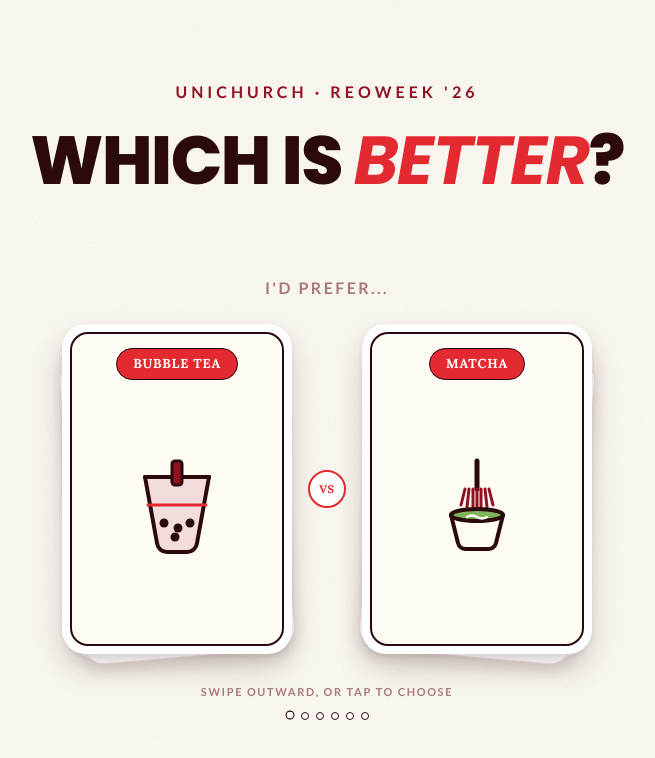
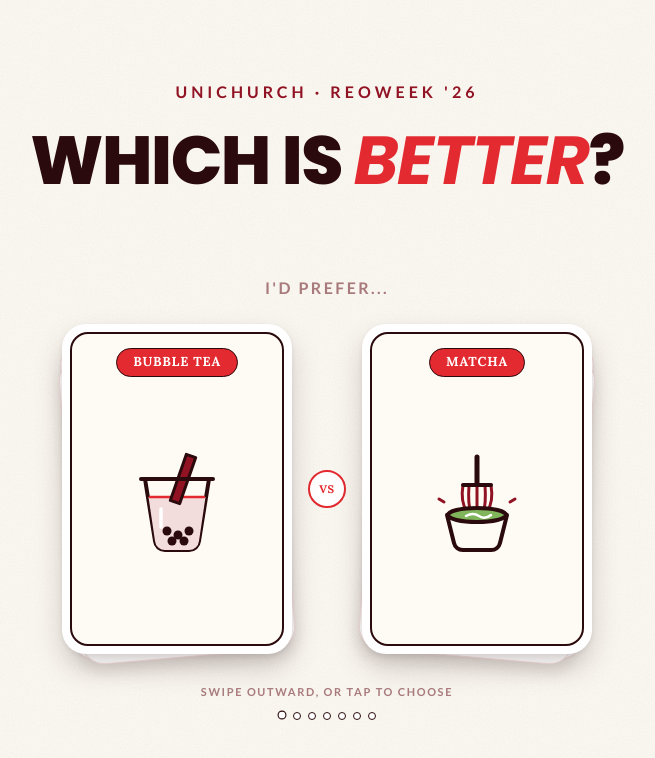
Before and after one commit to johnchen383/reoweek, a React (Vite) app: page / in a window 1280 px wide. Shown: the top 758 px of the page, without its empty margins (313-968 px from the left). Built offline with nearby package versions, Linux system fonts and the light colour scheme.

Commit message:
feat: update questions

```diff
--- a/src/components/CardIcon.tsx
+++ b/src/components/CardIcon.tsx
@@ -122,36 +122,48 @@ const ICONS: Record<string, ReactElement> = {
 
   Happiness: (
     <svg viewBox="0 0 120 120" fill="none" xmlns="http://www.w3.org/2000/svg">
+      {/* face */}
       <circle
         cx="60"
-        cy="62"
+        cy="60"
         r="36"
         fill="#FEFAF4"
         stroke="#2a0a0c"
         strokeWidth="4"
       />
+      {/* happy eyes */}
       <path
-        d="M40 57 q6 -8 12 0"
+        d="M39 53 q8 -10 16 0"
         stroke="#2a0a0c"
         strokeWidth="4"
         strokeLinecap="round"
       />
       <path
-        d="M68 57 q6 -8 12 0"
+        d="M65 53 q8 -10 16 0"
         stroke="#2a0a0c"
         strokeWidth="4"
         strokeLinecap="round"
       />
+      {/* beaming grin */}
       <path
-        d="M42 68 Q60 88 78 68"
-        stroke="#E22A30"
-        strokeWidth="5"
+        d="M41 64 Q60 88 79 64 Z"
+        fill="#E22A30"
+        stroke="#2a0a0c"
+        strokeWidth="4"
+        strokeLinejoin="round"
+      />
+      <path
+        d="M41 64 H79"
+        stroke="#2a0a0c"
+        strokeWidth="4"
         strokeLinecap="round"
       />
-      <ellipse cx="34" cy="67" rx="5" ry="3.5" fill="#f3dcdc" />
-      <ellipse cx="86" cy="67" rx="5" ry="3.5" fill="#f3dcdc" />
+      {/* blush */}
+      <ellipse cx="31" cy="66" rx="5" ry="3.5" fill="#f3dcdc" />
+      <ellipse cx="89" cy="66" rx="5" ry="3.5" fill="#f3dcdc" />
+      {/* sparkles */}
       <path
-        d="M25 25 l6 6 M95 25 l-6 6 M60 11 v9"
+        d="M20 26 l6 6 M100 26 l-6 6 M60 6 v9"
         stroke="#911223"
         strokeWidth="3.5"
         strokeLinecap="round"
@@ -161,43 +173,56 @@ const ICONS: Record<string, ReactElement> = {
 
   Purpose: (
     <svg viewBox="0 0 120 120" fill="none" xmlns="http://www.w3.org/2000/svg">
+      {/* target rings */}
       <circle
-        cx="57"
-        cy="63"
-        r="36"
+        cx="52"
+        cy="66"
+        r="34"
         fill="#FEFAF4"
         stroke="#2a0a0c"
         strokeWidth="4"
       />
       <circle
-        cx="57"
-        cy="63"
-        r="23"
+        cx="52"
+        cy="66"
+        r="22"
         fill="#ffffff"
         stroke="#911223"
         strokeWidth="4"
       />
       <circle
-        cx="57"
-        cy="63"
-        r="10"
+        cx="52"
+        cy="66"
+        r="11"
         fill="#E22A30"
         stroke="#2a0a0c"
         strokeWidth="3.5"
       />
+      {/* shaft */}
       <path
-        d="M95 17 L63 57"
+        d="M62 56 L96 22"
         stroke="#2a0a0c"
         strokeWidth="4.5"
         strokeLinecap="round"
       />
+      {/* arrowhead in the bullseye */}
       <path
-        d="M93 20 l9 -11 M88 26 l9 -11"
+        d="M52 66 L66 60 L58 52 Z"
+        fill="#2a0a0c"
+        stroke="#2a0a0c"
+        strokeWidth="2.5"
+        strokeLinejoin="round"
+      />
+      {/* fletching */}
+      <path
+        d="M96 22 L84 25 M96 22 L93 34"
         stroke="#E22A30"
         strokeWidth="4"
         strokeLinecap="round"
       />
-      <path d="M63 57 L75 51 L66 44 Z" fill="#2a0a0c" />
+      {/* sparkles */}
+      <circle cx="18" cy="44" r="2.5" fill="#911223" />
+      <circle cx="92" cy="98" r="2.5" fill="#911223" />
     </svg>
   ),
 
@@ -315,39 +340,54 @@ const ICONS: Record<string, ReactElement> = {
 
   "Bubble tea": (
     <svg viewBox="0 0 120 120" fill="none" xmlns="http://www.w3.org/2000/svg">
+      {/* cup */}
       <path
-        d="M28 30 H92 L80 96 a10 10 0 0 1 -10 9 H50 a10 10 0 0 1 -10 -9 Z"
-        fill="#f3dcdc"
+        d="M28 34 H92 L82 96 A10 10 0 0 1 72 105 H48 A10 10 0 0 1 38 96 Z"
+        fill="#FEFAF4"
         stroke="#2a0a0c"
         strokeWidth="4"
         strokeLinejoin="round"
       />
+      {/* drink */}
       <path
-        d="M28 30 H92"
+        d="M31.5 52 H88.5 L82 96 A10 10 0 0 1 72 105 H48 A10 10 0 0 1 38 96 Z"
+        fill="#f3dcdc"
+      />
+      {/* liquid surface */}
+      <path
+        d="M33 52 H87"
+        stroke="#E22A30"
+        strokeWidth="2.5"
+        strokeLinecap="round"
+      />
+      {/* shine */}
+      <path
+        d="M44 64 V82"
+        stroke="#ffffff"
+        strokeWidth="3.5"
+        strokeLinecap="round"
+      />
+      {/* straw */}
+      <path
+        d="M69.3 9.4 L78.7 12.6 L62.7 58.6 L53.3 55.4 Z"
+        fill="#911223"
+        stroke="#2a0a0c"
+        strokeWidth="3"
+        strokeLinejoin="round"
+      />
+      {/* lid */}
+      <path
+        d="M24 34 H96"
         stroke="#2a0a0c"
         strokeWidth="4"
         strokeLinecap="round"
       />
-      <rect
-        x="55"
-        y="14"
-        width="10"
-        height="24"
-        rx="3"
-        fill="#911223"
-        stroke="#2a0a0c"
-        strokeWidth="3"
-      />
-      <path
-        d="M31 58 H89"
-        stroke="#E22A30"
-        strokeWidth="3"
-        strokeLinecap="round"
-      />
-      <circle cx="47" cy="76" r="4.5" fill="#2a0a0c" />
-      <circle cx="61" cy="81" r="4.5" fill="#2a0a0c" />
-      <circle cx="73" cy="76" r="4.5" fill="#2a0a0c" />
-      <circle cx="58" cy="90" r="4.5" fill="#2a0a0c" />
+      {/* pearls */}
+      <circle cx="50" cy="86" r="4.5" fill="#2a0a0c" />
+      <circle cx="61" cy="90" r="4.5" fill="#2a0a0c" />
+      <circle cx="72" cy="86" r="4.5" fill="#2a0a0c" />
+      <circle cx="55" cy="96" r="4.5" fill="#2a0a0c" />
+      <circle cx="67" cy="96" r="4.5" fill="#2a0a0c" />
     </svg>
   ),
 
@@ -355,7 +395,7 @@ const ICONS: Record<string, ReactElement> = {
     <svg viewBox="0 0 120 120" fill="none" xmlns="http://www.w3.org/2000/svg">
       {/* whisk handle */}
       <path
-        d="M60 14 V42"
+        d="M60 12 V38"
         stroke="#2a0a0c"
         strokeWidth="5"
         strokeLinecap="round"
@@ -363,46 +403,60 @@ const ICONS: Record<string, ReactElement> = {
 
       {/* whisk tines */}
       <path
-        d="M48 42 L44 58
-         M52 42 L50 60
-         M56 42 L56 61
-         M60 42 L60 62
-         M64 42 L64 61
-         M68 42 L70 60
-         M72 42 L76 58"
+        d="M46 40 C44 52 46 61 50 67
+         M52 40 C51 55 52 63 54 68
+         M60 40 V69
+         M68 40 C69 55 68 63 66 68
+         M74 40 C76 52 74 61 70 67"
         stroke="#911223"
         strokeWidth="3"
         strokeLinecap="round"
       />
 
+      {/* whisk collar */}
+      <path
+        d="M46 40 H74"
+        stroke="#2a0a0c"
+        strokeWidth="4"
+        strokeLinecap="round"
+      />
+
       {/* bowl */}
       <path
-        d="M34 68 H86 L79 96
-         A8 8 0 0 1 71 102
-         H49
-         A8 8 0 0 1 41 96 Z"
+        d="M30 70 H90 L83 98
+         A9 9 0 0 1 74 105
+         H46
+         A9 9 0 0 1 37 98 Z"
         fill="#FEFAF4"
         stroke="#2a0a0c"
         strokeWidth="4"
         strokeLinejoin="round"
       />
 
-      {/* matcha */}
+      {/* matcha surface */}
       <ellipse
         cx="60"
-        cy="68"
-        rx="26"
-        ry="6"
+        cy="70"
+        rx="29"
+        ry="7"
         fill="#81B55B"
         stroke="#2a0a0c"
         strokeWidth="4"
       />
 
-      {/* foam */}
+      {/* foam swirl */}
       <path
-        d="M50 70 Q55 67 60 70 T70 70"
+        d="M49 71 Q56 67 62 71 T74 70"
         stroke="#ffffff"
         strokeWidth="2.5"
+        strokeLinecap="round"
+      />
+
+      {/* sparkles */}
+      <path
+        d="M22 54 l5 3 M98 54 l-5 3"
+        stroke="#911223"
+        strokeWidth="3"
         strokeLinecap="round"
       />
     </svg>
@@ -589,6 +643,176 @@ const ICONS: Record<string, ReactElement> = {
       <circle cx="80" cy="87.5" r="3" fill="#FEFAF4" />
     </svg>
   ),
+
+  "Good person": (
+    <svg viewBox="0 0 120 120" fill="none" xmlns="http://www.w3.org/2000/svg">
+      {/* halo */}
+      <ellipse
+        cx="60"
+        cy="22"
+        rx="19"
+        ry="6.5"
+        fill="none"
+        stroke="#E22A30"
+        strokeWidth="4"
+      />
+      {/* head */}
+      <circle
+        cx="60"
+        cy="45"
+        r="15"
+        fill="#FEFAF4"
+        stroke="#2a0a0c"
+        strokeWidth="4"
+      />
+      {/* body */}
+      <path
+        d="M28 102 C28 80 42 63 60 63 C78 63 92 80 92 102 Z"
+        fill="#FEFAF4"
+        stroke="#2a0a0c"
+        strokeWidth="4"
+        strokeLinejoin="round"
+      />
+      {/* check on chest */}
+      <path
+        d="M50 87 l7 7 l13 -15"
+        stroke="#E22A30"
+        strokeWidth="5"
+        strokeLinecap="round"
+        strokeLinejoin="round"
+      />
+      {/* sparkles */}
+      <path
+        d="M22 42 l6 4 M98 42 l-6 4"
+        stroke="#911223"
+        strokeWidth="3.5"
+        strokeLinecap="round"
+      />
+    </svg>
+  ),
+
+  "Successful person": (
+    <svg viewBox="0 0 120 120" fill="none" xmlns="http://www.w3.org/2000/svg">
+      {/* handles */}
+      <path
+        d="M38 30 C24 30 24 50 40 48"
+        fill="none"
+        stroke="#2a0a0c"
+        strokeWidth="4"
+        strokeLinecap="round"
+      />
+      <path
+        d="M82 30 C96 30 96 50 80 48"
+        fill="none"
+        stroke="#2a0a0c"
+        strokeWidth="4"
+        strokeLinecap="round"
+      />
+      {/* cup */}
+      <path
+        d="M38 26 H82 V44 A22 22 0 0 1 38 44 Z"
+        fill="#E22A30"
+        stroke="#2a0a0c"
+        strokeWidth="4"
+        strokeLinejoin="round"
+      />
+      {/* star */}
+      <path
+        d="M60 33 L62.2 39 L68.6 39.2 L63.5 43.1 L65.3 49.3 L60 45.7 L54.7 49.3 L56.5 43.1 L51.4 39.2 L57.8 39 Z"
+        fill="#FEFAF4"
+        stroke="#2a0a0c"
+        strokeWidth="2"
+        strokeLinejoin="round"
+      />
+      {/* stem */}
+      <path d="M60 66 V80" stroke="#2a0a0c" strokeWidth="4" />
+      {/* base */}
+      <path
+        d="M44 96 C44 86 52 80 60 80 C68 80 76 86 76 96 Z"
+        fill="#f3dcdc"
+        stroke="#2a0a0c"
+        strokeWidth="4"
+        strokeLinejoin="round"
+      />
+      <rect
+        x="40"
+        y="96"
+        width="40"
+        height="10"
+        rx="4"
+        fill="#911223"
+        stroke="#2a0a0c"
+        strokeWidth="3.5"
+      />
+      {/* sparkles */}
+      <path
+        d="M60 8 v9 M30 14 l5 6 M90 14 l-5 6"
+        stroke="#911223"
+        strokeWidth="3.5"
+        strokeLinecap="round"
+      />
+    </svg>
+  ),
+
+  Nothing: (
+    <svg viewBox="0 0 120 120" fill="none" xmlns="http://www.w3.org/2000/svg">
+      {/* void ring */}
+      <circle
+        cx="60"
+        cy="60"
+        r="34"
+        fill="#FEFAF4"
+        stroke="#2a0a0c"
+        strokeWidth="4"
+      />
+      <circle cx="60" cy="60" r="21" fill="#f3dcdc" />
+      {/* slash → empty-set / "nothing" */}
+      <path
+        d="M32 88 L88 32"
+        stroke="#E22A30"
+        strokeWidth="5"
+        strokeLinecap="round"
+      />
+      {/* faint fading sparkles */}
+      <circle cx="22" cy="30" r="2.5" fill="#911223" />
+      <circle cx="99" cy="90" r="2.5" fill="#911223" />
+    </svg>
+  ),
+
+  "An afterlife": (
+    <svg viewBox="0 0 120 120" fill="none" xmlns="http://www.w3.org/2000/svg">
+      {/* light rays */}
+      <path
+        d="M60 8 V20 M28 16 l6 10 M92 16 l-6 10 M10 44 l12 4 M110 44 l-12 4"
+        stroke="#911223"
+        strokeWidth="3.5"
+        strokeLinecap="round"
+      />
+      {/* light */}
+      <circle
+        cx="60"
+        cy="48"
+        r="19"
+        fill="#E22A30"
+        stroke="#2a0a0c"
+        strokeWidth="4"
+      />
+      <circle cx="60" cy="48" r="10" fill="#FEFAF4" />
+      {/* cloud */}
+      <path
+        d="M30 96
+         C18 96 18 79 32 78
+         C30 65 50 65 53 76
+         C57 62 76 62 80 76
+         C94 76 96 96 84 96
+         Z"
+        fill="#ffffff"
+        stroke="#2a0a0c"
+        strokeWidth="4"
+        strokeLinejoin="round"
+      />
+    </svg>
+  ),
 };
 
 const FALLBACK = (
--- a/src/components/Interlude.tsx
+++ b/src/components/Interlude.tsx
@@ -16,7 +16,9 @@ export function Interlude({ onAccept, onSkip }: InterludeProps) {
         We'd love to hear <br />
         <span>your feedback</span>
       </h2>
-      <p className="interlude__sub">1 min survey | $200 prize pool</p>
+      <p className="interlude__sub">
+        1 min survey | Win the SONY WH-CH720N HEADPHONES
+      </p>
       <div className="interlude__actions">
         <button
           type="button"
--- a/src/data/questions.json
+++ b/src/data/questions.json
@@ -13,10 +13,16 @@
       "title": "I'd prefer..."
     },
     {
+      "id": "person",
+      "left": "Good person",
+      "right": "Successful person",
+      "title": "I'd rather be a..."
+    },
+    {
       "id": "happiness-purpose",
       "left": "Happiness",
       "right": "Purpose",
-      "title": "I live for my..."
+      "title": "I'd rather live for my..."
     },
     {
       "id": "truth-acceptance",
@@ -31,10 +37,10 @@
       "title": "I care more about..."
     },
     {
-      "id": "jesus-my-way",
-      "left": "Jesus's way",
-      "right": "My way",
-      "title": "I live my life..."
+      "id": "life-after-death",
+      "left": "Nothing",
+      "right": "An afterlife",
+      "title": "When I die, I'd rather there be..."
     }
   ],
   "survey": [
@@ -77,7 +83,7 @@
       "type": "choice",
       "question": "Which of these best describes where you're at right now with faith?",
       "options": [
-        "I'm curious to learn more about Jesus",
+        "I'm curious to learn more",
         "I'm looking for a church to call home",
         "I'm Christian and I have a home church",
         "I'm currently closed off to faith things"
@@ -89,9 +95,9 @@
       "type": "multichoice",
       "question": "I'm interested in...",
       "options": [
-        "Going in the $200 prize pool draw!",
-        "Making new friends + social events",
-        "Learning more about Jesus",
+        "Going in the draw to win the SONY WH-CH720N headphones",
+        "Social events + making new friends",
+        "Exploring more about faith",
         "Coming along to Unichurch",
         "I'm not interested in anything at the moment"
       ],
@@ -101,7 +107,7 @@
       "id": "contact",
       "type": "text",
       "question": "Let us know your Instagram or mobile number.",
-      "subLabel": "We'll get in touch if you win the draw or with more details!",
+      "subLabel": "We'll get in touch with more details or if you win the draw!",
       "placeholder": "@janedoe123",
       "required": true
     }
--- a/src/styles/main.scss
+++ b/src/styles/main.scss
@@ -345,7 +345,10 @@ body {
     border-radius: 20px;
     border: 1.5px solid $color-text;
     font-family: $font-serif;
-    white-space: nowrap;
+    // white-space: nowrap;
+    max-width: 80%;
+    text-align: center;
+    line-height: 1.3;
   }
 
   &__icon {
@@ -549,6 +552,15 @@ body {
     margin: 0 0 24px;
   }
 
+  &__sub-label {
+    font-size: 11px;
+    color: $color-muted;
+    font-weight: 700;
+    letter-spacing: 0.12em;
+    text-transform: uppercase;
+    margin: 0 0 24px;
+  }
+
   &__required {
     color: $color-accent;
     margin-left: 4px;
@@ -753,7 +765,7 @@ body {
   }
 
   &__eyebrow {
-    font-size: 16px;
+    font-size: min(16px, 3vw);
     font-weight: 700;
     letter-spacing: 0.25em;
     text-transform: uppercase;
@@ -762,13 +774,13 @@ body {
   }
 
   &__title {
-    font-size: 48px;
+    font-size: min(48px, 9vw);
     font-weight: 600;
     font-family: $font-poppins;
     letter-spacing: -0.01em;
-    margin: 0 0 8px;
+    margin: 0 0 30px;
     color: $color-text;
-    line-height: 1.4;
+    line-height: 1;
 
     span {
       color: $color-accent;
@@ -778,7 +790,7 @@ body {
   }
 
   &__sub {
-    font-size: 16px;
+    font-size: min(16px, 3vw);
     color: $color-muted;
     margin: 0 0 30px;
     font-weight: 700;
@@ -793,7 +805,7 @@ body {
     gap: 14px;
 
     & .button {
-      font-size: 16px;
+      font-size: min(16px, 3vw);
     }
   }
 
@@ -801,7 +813,7 @@ body {
     background: none;
     border: none;
     color: $color-muted;
-    font-size: 12px;
+    font-size: min(12px, 2.1vw);
     font-weight: 700;
     letter-spacing: 0.15em;
     text-transform: uppercase;
```
Also changed, not shown: src/components/Survey.tsx (+12 -3 lines).
